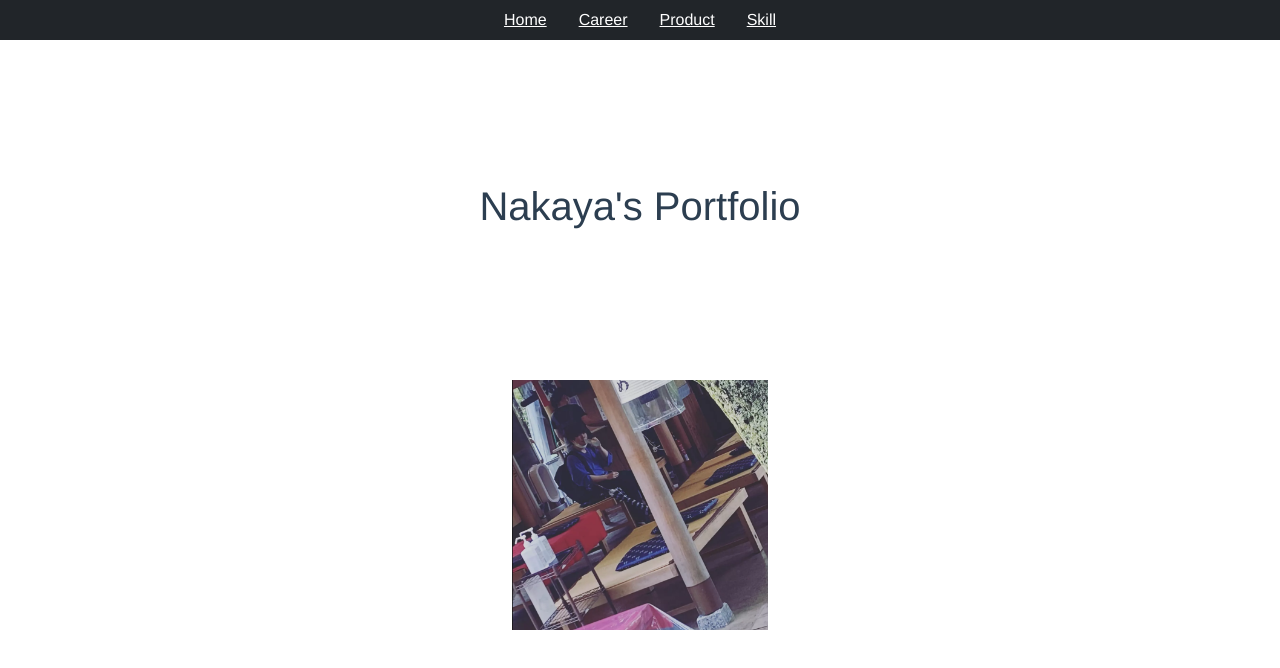
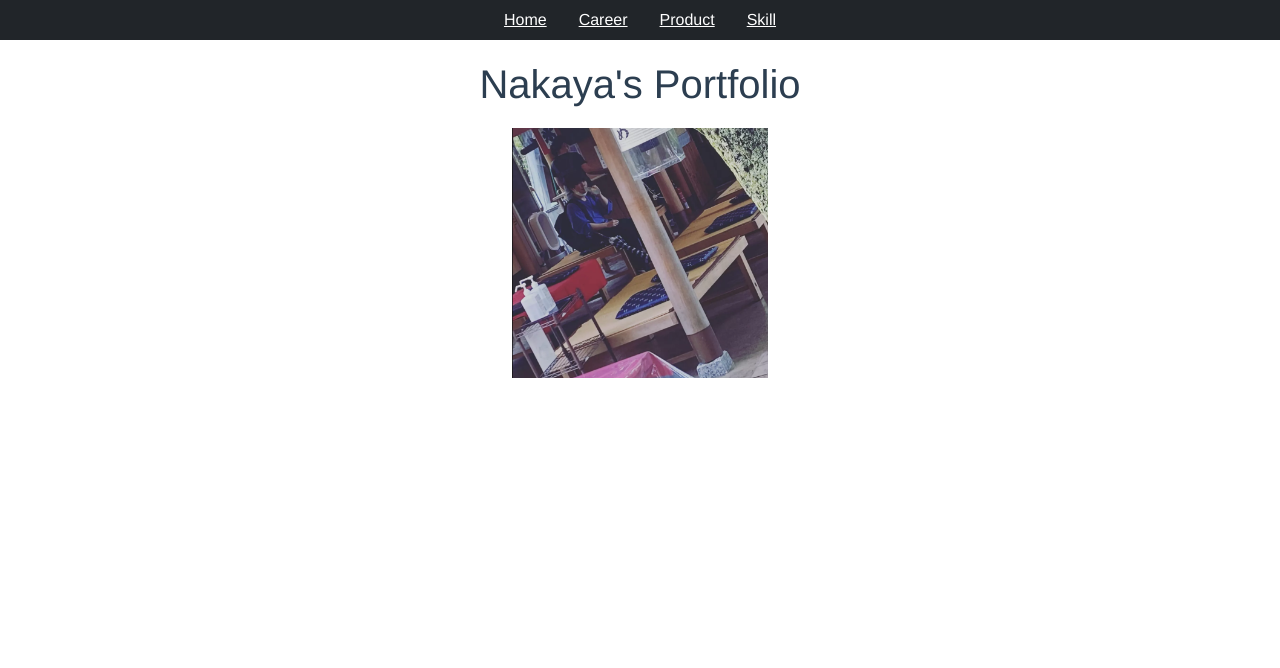
Before and after one commit to takato256/portfolio, a Vue app: page /#/ in a window 1280 px wide. Shown: the top 668 px of the page. Built offline with nearby package versions, Linux system fonts and the light colour scheme.

Commit message:
[削除] header-container削除

```diff
--- a/src/components/home.vue
+++ b/src/components/home.vue
@@ -1,28 +1,20 @@
 <template>
   <div>
-    <div class="header-container">
-      <h1 class="header-title">Nakaya's Portfolio</h1>
-    </div>
+    <h1 class="header-title">Nakaya's Portfolio</h1>
     <img class="header-image" src="@/assets/nakaya.png">
   </div>
 </template>
 
 <style>
-  .header-container {
-    display: flex;
-    align-items: center;
-    justify-content: center;
-    height: 40vh;
-  }
-
   .header-title {
     width: 50vw;
-    text-align: center;
-    margin-top: -20px;
+    margin: 0 auto;
+    margin-top: 60px;
   }
 
   .header-image {
     max-width: 20%;
     height: auto;
+    margin-top: 20px;
   }
 </style>
```
